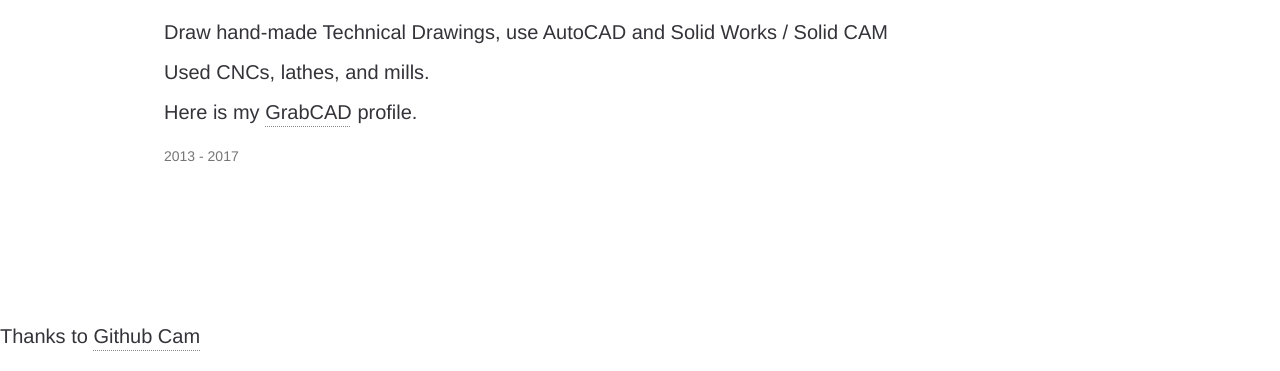
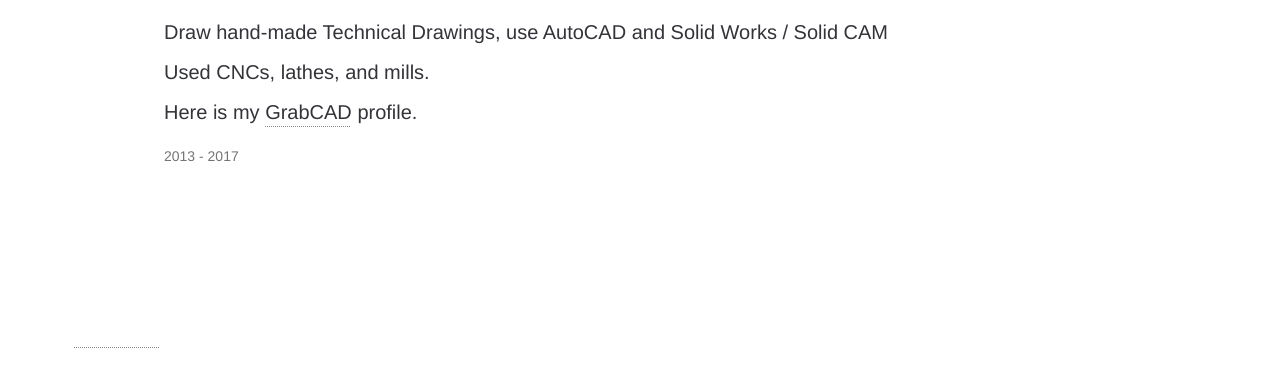
Before and after one commit to omerwwazap/omerwwazap.github.io, a plain HTML site: page Index.html in a window 1280 px wide. Shown: the part 3543-3914 px from the top of the page. Drawn offline with Linux system fonts and the light colour scheme.

Commit message:
add footer css

```diff
--- a/css/style.css
+++ b/css/style.css
@@ -732,3 +732,12 @@ ul {
     color: var(--subtle-text-color);
     padding-top: 4px;
 }
+
+.footer {}
+
+.footer p {
+    color: white;
+    font-size: 1rem;
+    margin: 0px;
+    padding: 0px;
+}
```
